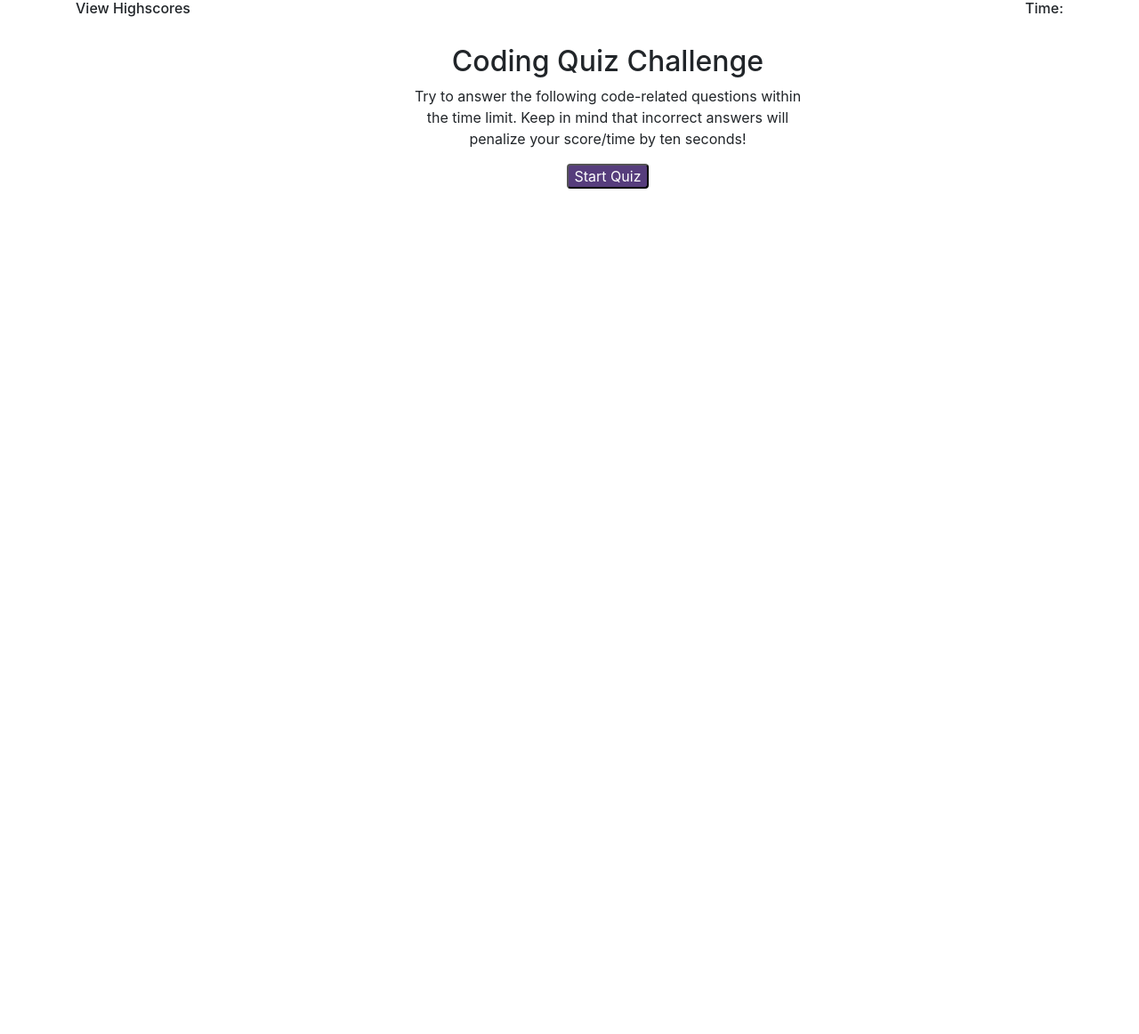
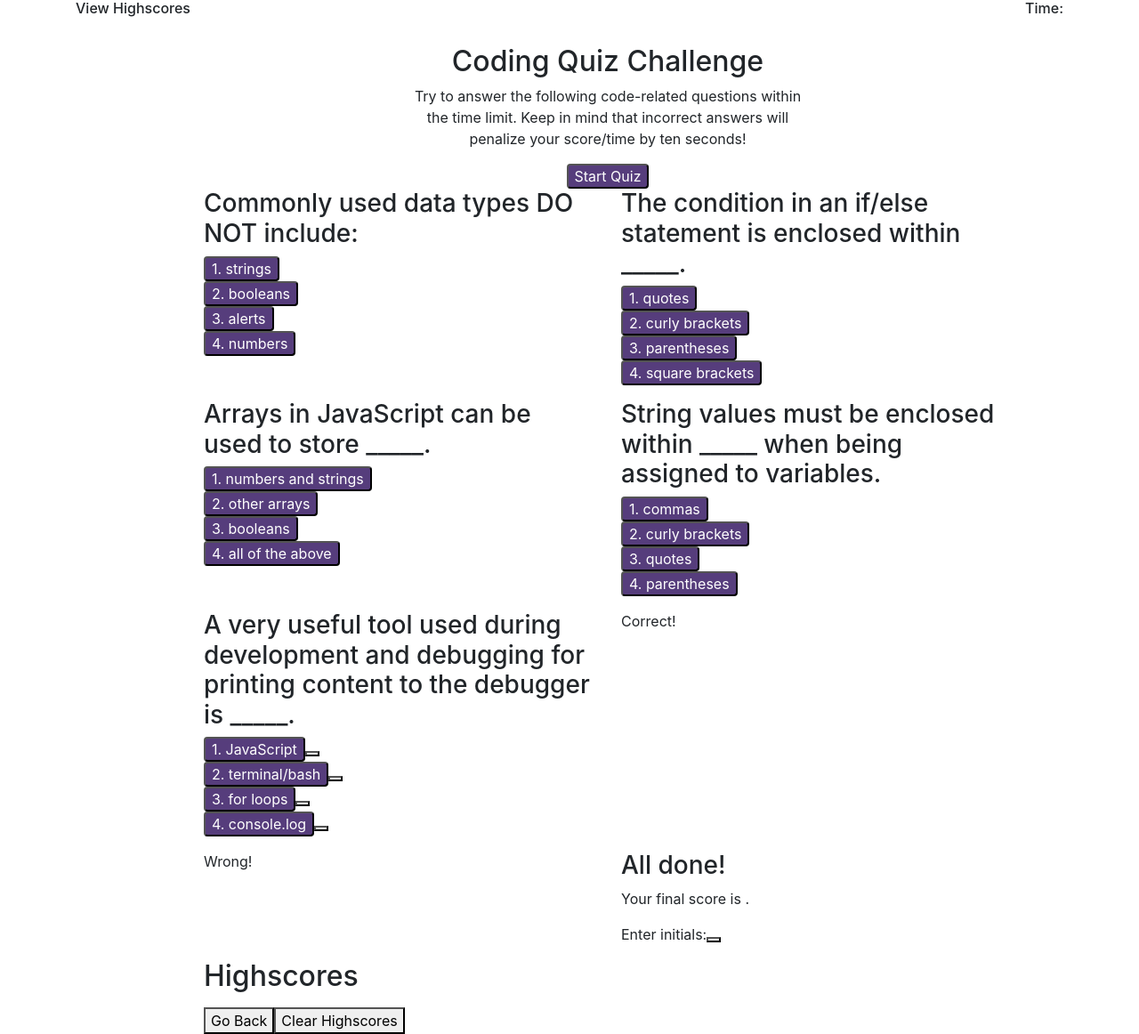
Before and after one commit to egarcia1868/code_quiz, a plain HTML site: page quiz.html in a window 1280 px wide. Shown: the whole page at 89% size. Before the commit the page ends 800 px from the top, so only its background shows below. Drawn offline with nearby package versions, Linux system fonts and the light colour scheme.

Commit message:
removing the image as i dont think I can actually use it.  Updating the html to better use my css

```diff
--- a/assets/css/style.css
+++ b/assets/css/style.css
@@ -7,9 +7,9 @@
     float: right;
 }
 
-.hide {
+/* .hide {
     display: none;
-}
+} */
 
 .active {
     margin-top: 50px;
--- a/quiz.html
+++ b/quiz.html
@@ -24,46 +24,46 @@
             <div class="col-md-6 hide">
                 <h3>Commonly used data types DO NOT include:</h3>
                 <ul>
-                    <li class="wrong">1. strings</li>
-                    <li class="wrong">2. booleans</li>
-                    <li class="correct">3. alerts</li>
-                    <li class="wrong">4. numbers</li>
+                    <li class="wrong"><button class="btn-purp">1. strings</button></li>
+                    <li class="wrong"><button class="btn-purp">2. booleans</button></li>
+                    <li class="correct"><button class="btn-purp">3. alerts</button></li>
+                    <li class="wrong"><button class="btn-purp">4. numbers</button></li>
                 </ul>
             </div>
             <div class="col-md-6 hide">
                 <h3>The condition in an if/else statement is enclosed within _____.</h3>
                 <ul>
-                    <li>1. quotes</li>
-                    <li>2. curly brackets</li>
-                    <li>3. parentheses </li>
-                    <li>4. square brackets</li>
+                    <li class="wrong"><button class="btn-purp">1. quotes</button></li>
+                    <li class="wrong"><button class="btn-purp">2. curly brackets</button></li>
+                    <li class="correct"><button class="btn-purp">3. parentheses</button></li>
+                    <li class="wrong"><button class="btn-purp">4. square brackets</button></li>
                 </ul>
             </div>
             <div class="col-md-6 hide">
                 <h3>Arrays in JavaScript can be used to store _____.</h3>
                 <ul>
-                    <li>1. numbers and strings</li>
-                    <li>2. other arrays</li>
-                    <li>3. booleans</li>
-                    <li>4. all of the above</li>
+                    <li class="wrong"><button class="btn-purp">1. numbers and strings</button></li>
+                    <li class="wrong"><button class="btn-purp">2. other arrays</button></li>
+                    <li class="wrong"><button class="btn-purp">3. booleans</button></li>
+                    <li class="correct"><button class="btn-purp">4. all of the above</button></li>
                 </ul>
             </div>
             <div class="col-md-6 hide">
                 <h3>String values must be enclosed within _____ when being assigned to variables.</h3>
                 <ul>
-                    <li>1. commas</li>
-                    <li>2. curly brackets</li>
-                    <li>3. quotes</li>
-                    <li>4. parentheses</li>
+                    <li class="wrong"><button class="btn-purp">1. commas</button></li>
+                    <li class="wrong"><button class="btn-purp">2. curly brackets</button></li>
+                    <li class="correct"><button class="btn-purp">3. quotes</button></li>
+                    <li class="wrong"><button class="btn-purp">4. parentheses</button></li>
                 </ul>
             </div>
             <div class="col-md-6 hide">
                 <h3>A very useful tool used during development and debugging for printing content to the debugger is _____.</h3>
                 <ul>
-                    <li>1. JavaScript</li>
-                    <li>2. terminal/bash</li>
-                    <li>3. for loops</li>
-                    <li>4. console.log</li>
+                    <li class="wrong"><button class="btn-purp">1. JavaScript<button></li>
+                    <li class="wrong"><button class="btn-purp">2. terminal/bash<button></li>
+                    <li class="wrong"><button class="btn-purp">3. for loops<button></li>
+                    <li class="wrong"><button class="btn-purp">4. console.log<button></li>
                 </ul>
             </div>
             <p id="correctConf" class="col-md-6 hide">Correct!</p>
```
Also changed, not shown: assets/images/wrong.gif (deleted).
